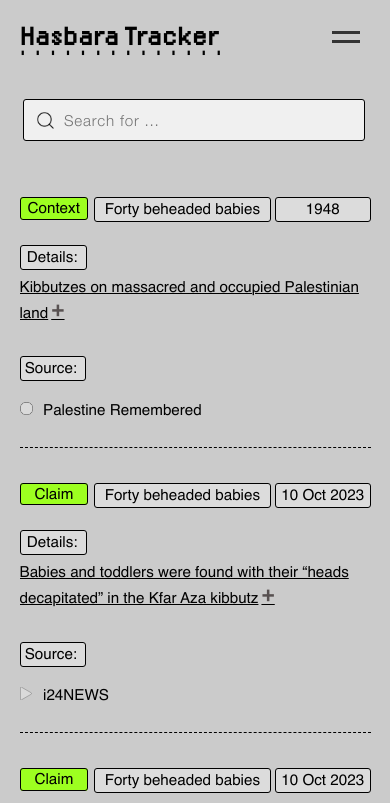
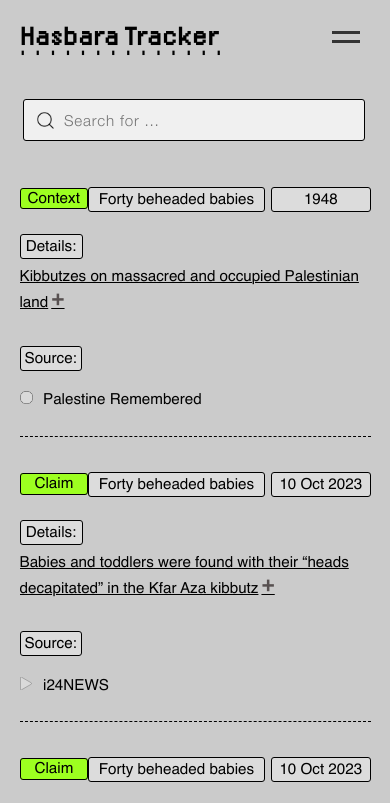
Before and after one commit to tamtzekin/hasbara-tracker, a React (Create React App) app: page / in a window 390 px wide. Shown: the top 803 px of the page. Built offline with nearby package versions, Linux system fonts and the light colour scheme.

Commit message:
nicer ux

```diff
--- a/src/components/NavBar.js
+++ b/src/components/NavBar.js
@@ -1,23 +1,33 @@
 import React from 'react';
-import {  Link } from "react-router-dom";
+import {  NavLink, useLocation } from "react-router-dom";
 import '../App.css';
 
 const NavBar= () =>{
+    const location = useLocation();
+
     return (
 
     <div class="navbar">
+        {location.pathname !== '/tracker' && (
             <li>
-      <Link to="/tracker">Tracker</Link>
+                <NavLink to="/tracker">Tracker</NavLink>
             </li>
+        )}
 
+        {location.pathname !== '/about' && (
             <li>
-      <Link to="/about">About</Link>
+                <NavLink to="/about">About</NavLink>
             </li>
+        )}
 
+        {location.pathname !== '/volunteer' && (
         <li>
-        <Link to="/volunteer">Volunteer</Link>
+            <NavLink to="/volunteer">Volunteer</NavLink>
         </li>
+        )}
+
     </div>
     );
 }
+
     export default NavBar;
--- a/src/components/Tracker.css
+++ b/src/components/Tracker.css
@@ -4,14 +4,6 @@ a {
     position: relative;
     z-index: 3;
 }
-
-a:hover {
-    /* text-decoration: dashed underline; */
-}
-
-/* a:hover .play-arrow {
-    color: #9dff20;
-} */
 
 /* Icon that shows link opens in external window */
 a[target="_blank"]:hover::after {
@@ -124,18 +116,6 @@ button {
     background: #9dff20;
 }
 
-/* .claim-subheading {
-    font-size: 1.1em;
-    font-family: 'HelveticaNeue_Medium', Helvetica, sans-serif;
-    vertical-align: middle;
-    padding-bottom: 1%;
-}
-
-.claim-subheading::after {
-    content: '\a\a';
-    white-space: pre;
-} */
-
 details {
     display: inline;
     cursor: crosshair;
@@ -194,10 +174,20 @@ h1.claim-heading {
 .icon-link {
     content: '';
     display: inline-block;
-    width: 13px; /* Adjust the width and height according to your SVG size */
+    width: 13px;
     height: 13px;
     background: url('/public/img/circle-grey.png') no-repeat center center;
-    background-size: contain; /* or cover, depending on your needs */
+    background-size: contain;
+    margin-right: 3%;
+}
+
+.icon-playarrow::after {
+    content: '';
+    display: inline-block;
+    width: 13px;
+    height: 13px;
+    background: url('/public/img/play-triangle.svg') no-repeat center center;
+    background-size: contain;
     margin-right: 3%;
 }
 
@@ -230,17 +220,6 @@ li {
     margin-left: 25%;
     margin-right: auto;
 }
-
-.play-icon::after {
-    content: '';
-    display: inline-block;
-    width: 13px; /* Adjust the width and height according to your SVG size */
-    height: 13px;
-    background: url('/public/img/play-triangle.svg') no-repeat center center;
-    background-size: contain; /* or cover, depending on your needs */
-    margin-right: 3%;
-}
-
 
 .search-bar-container {
     padding-top: 5%;
@@ -347,7 +326,7 @@ ul {
         letter-spacing: 0;
         border: 0.5px solid black;
         padding: 0% 1% 0% 1%;
-        margin-left: 19%;
+        margin-left: 17.5%;
         vertical-align: 0;
         border-radius: 3px;
         background: #dcdcdc;
@@ -359,7 +338,7 @@ ul {
     }
 
     .claim-tag {
-        padding: 0.8% 4% 0.8% 4%;
+        padding: 0.7% 4% 0.7% 4%;
     }
 
     /* claim tag  */
@@ -377,29 +356,32 @@ ul {
     }
 
     .context-tag {
-        padding: 0.8% 2% 0.8% 2%;
+        padding: 0.6% 2% 0.6% 2%;
     }
 
     .date {
         font-size: 1em;
-        vertical-align: 0;
         background: #dcdcdc;
         border: 0.5px solid black;
         border-radius: 3px;
-        width: 24%;
         position: absolute;
-        right: 5%;
+        text-align: center;
+        left: 69.5%;
+        padding-left: 1%;
+        padding-right: 1%;
+        width: 23%;
       }
 
 
     .details-heading {
         background: #dcdcdc;
         border: 0.5px solid black;
-        padding: 0% 1.8% 0% 1.8%;
+        padding: 0% 1.2% 0% 1.2%;
         border-radius: 3px;
         width: 15%;
         margin-top: 7%;
         margin-bottom: 2%;
+        text-align: center;
     }
 
     .details-heading::after {
@@ -412,7 +394,7 @@ ul {
     }
 
     .data-row {
-        margin-top: 1%;
+        margin-top: 3%;
         margin-bottom: 10%;
         border-bottom: 0.07em dashed black;
     }
@@ -423,14 +405,13 @@ ul {
 
     .debunk-tag {
         font-size: 1em;
-        padding: 0.8% 2% 0.8% 2%;
+        padding: 0.7% 2% 0.7% 2%;
         width: 20%;
         text-align: center;
     }
 
     details[open] {
         cursor: default;
-        /* line-height: 28px; */
     }
 
     details {
@@ -470,7 +451,8 @@ ul {
 
     .search-bar-container {
         margin-top: 16%;
-        margin-bottom: 15%;
+        margin-bottom: 10%;
+        background: transparent;
     }
 
     .source {
@@ -479,12 +461,13 @@ ul {
 
     .source-heading {
         background: #dcdcdc;
-        padding: 0 1.2% 0 1.2%;
+        padding: 0 0.6% 0 0.6%;
         border: 0.5px solid black;
         border-radius: 3px;
         width: 16%;
         margin-top: 5%;
         margin-bottom: 5%;
+        text-align: center;
     }
 
     .source-heading::after {
--- a/src/components/Tracker.js
+++ b/src/components/Tracker.js
@@ -48,7 +48,7 @@ export default function Tracker() {
                     return dateA.getTime() - dateB.getTime();
                 },
                 Cell: ({ cell }) => (
-                    <div style={{ textAlign: 'center' }}>
+                    <div>
                         {cell.value}
                     </div>
                 ),
@@ -98,7 +98,7 @@ export default function Tracker() {
                         {videoHasPreviewLink ? (
                             <>
                             {videoHasPreviewLink}
-                            <span className='play-icon'></span>
+                            <span className='icon-playarrow'></span>
                             </>
                         ) :
                             <>
--- a/src/components/VideoPlayer.js
+++ b/src/components/VideoPlayer.js
@@ -43,7 +43,7 @@ const VideoPlayer = ({ videoLink, children }) => {
             content: {
             //   top: 'auto',
             top: '30%',
-            left: '32%',
+            left: '30%',
             right: '25%',
             //   bottom: '-1.6%',
               transform: 'none',
@@ -59,7 +59,7 @@ const VideoPlayer = ({ videoLink, children }) => {
               zIndex: 2,
             },
             overlay: {
-              backgroundColor: videoLink ? 'rgba(0, 0, 0, 0.4)' : 'rgba(0, 0, 0, 0)',
+              backgroundColor: videoLink ? 'rgba(0, 0, 0, 0.7)' : 'rgba(0, 0, 0, 0)',
               animationFillMode: 'forwards',
               zIndex: 1,
             },
```
Also changed, not shown: public/img/play.png (deleted). Lines whose indentation alone changed are shown as unchanged.
